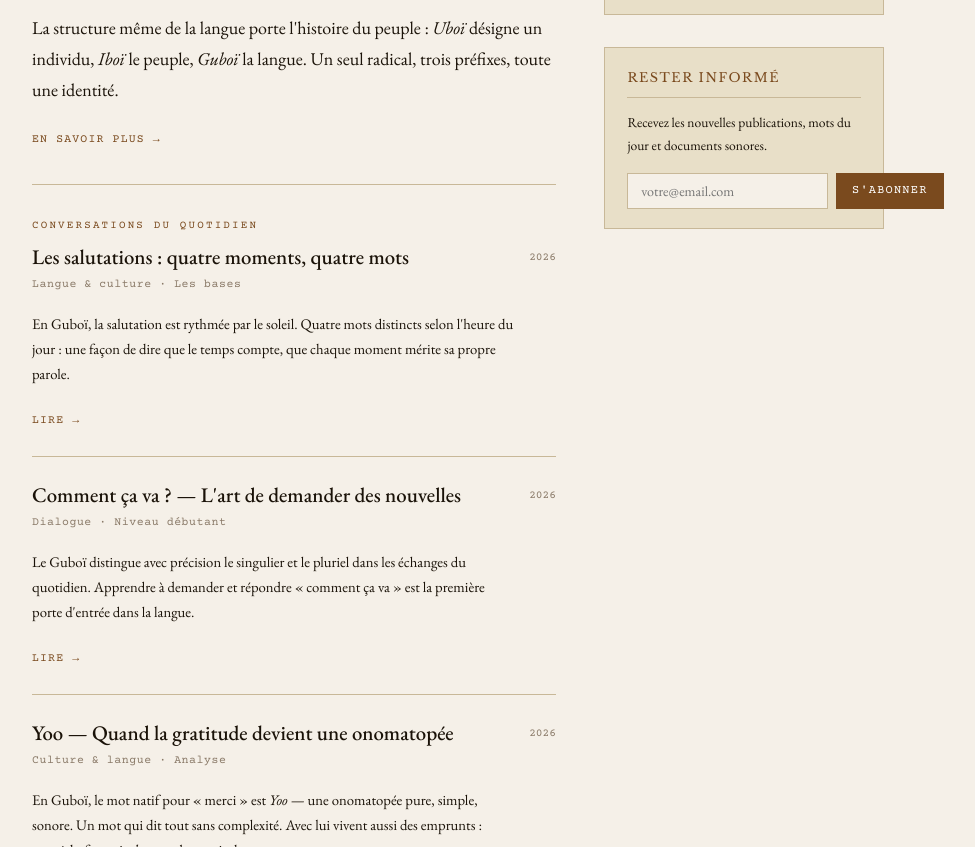
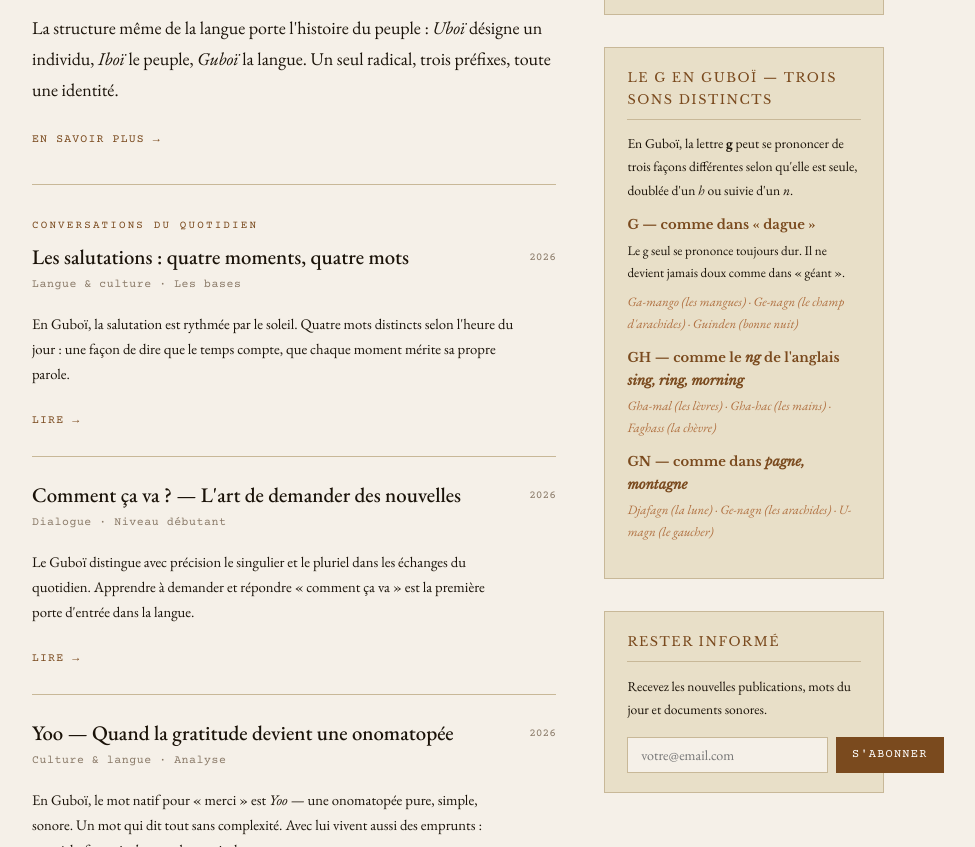
Before and after one commit to Sakanesandeno-debug/lavoixduguboi, a website: page index.html in a window 1280 px wide. Shown: the part 1459-2306 px from the top of the page, without its empty margins (182-1157 px from the left). Drawn offline with nearby package versions, Linux system fonts and the light colour scheme; no server answers.

Commit message:
Update index.html

```diff
--- a/index.html
+++ b/index.html
@@ -1,3 +1,4 @@
+
 <!DOCTYPE html>
 <html lang="fr">
 <head>
@@ -825,6 +826,19 @@
           </div>
         </div>
 
+        <!-- LE G EN GUBOÏ -->
+        <div class="sidebar-box">
+          <div class="sidebar-title">Le G en Guboï — Trois sons distincts</div>
+          <p style="font-size:0.85rem;margin-bottom:0.8rem">En Guboï, la lettre <strong>g</strong> peut se prononcer de trois façons différentes selon qu'elle est seule, doublée d'un <em>h</em> ou suivie d'un <em>n</em>.</p>
+          <p style="font-family:var(--serif2);font-size:0.82rem;font-weight:700;color:var(--accent);margin-bottom:0.2rem">G — comme dans « dague »</p>
+          <p style="font-size:0.82rem;margin-bottom:0.4rem">Le g seul se prononce toujours dur. Il ne devient jamais doux comme dans « géant ».</p>
+          <p style="font-style:italic;font-size:0.8rem;color:var(--accent-light);margin-bottom:0.8rem">Ga-mango (les mangues) · Ge-nagn (le champ d'arachides) · Guinden (bonne nuit)</p>
+          <p style="font-family:var(--serif2);font-size:0.82rem;font-weight:700;color:var(--accent);margin-bottom:0.2rem">GH — comme le <em>ng</em> de l'anglais <em>sing, ring, morning</em></p>
+          <p style="font-style:italic;font-size:0.8rem;color:var(--accent-light);margin-bottom:0.8rem">Gha-mal (les lèvres) · Gha-hac (les mains) · Faghass (la chèvre)</p>
+          <p style="font-family:var(--serif2);font-size:0.82rem;font-weight:700;color:var(--accent);margin-bottom:0.2rem">GN — comme dans <em>pagne, montagne</em></p>
+          <p style="font-style:italic;font-size:0.8rem;color:var(--accent-light)">Djafagn (la lune) · Ge-nagn (les arachides) · U-magn (le gaucher)</p>
+        </div>
+
         <!-- NEWSLETTER -->
         <div class="sidebar-box">
           <div class="sidebar-title">Rester informé</div>
```
